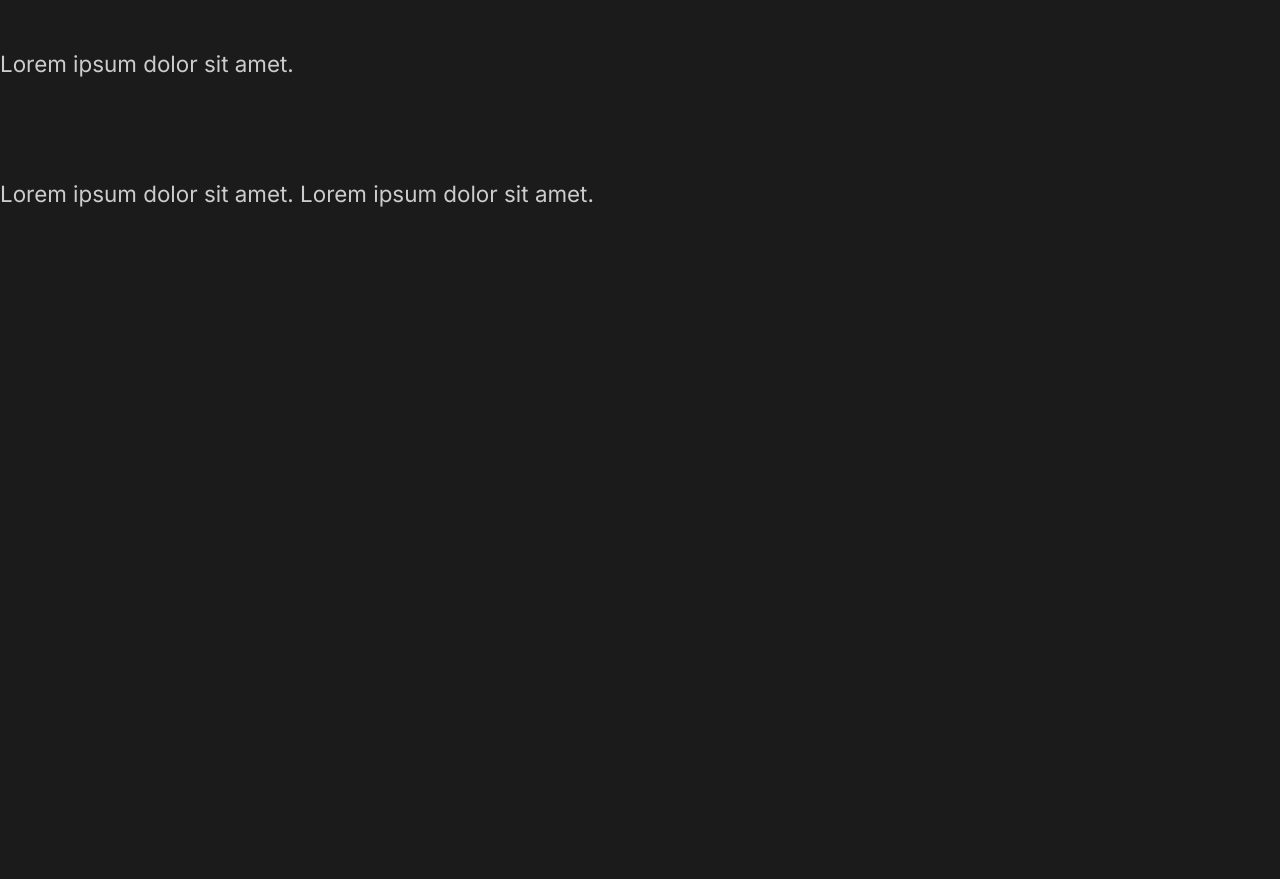
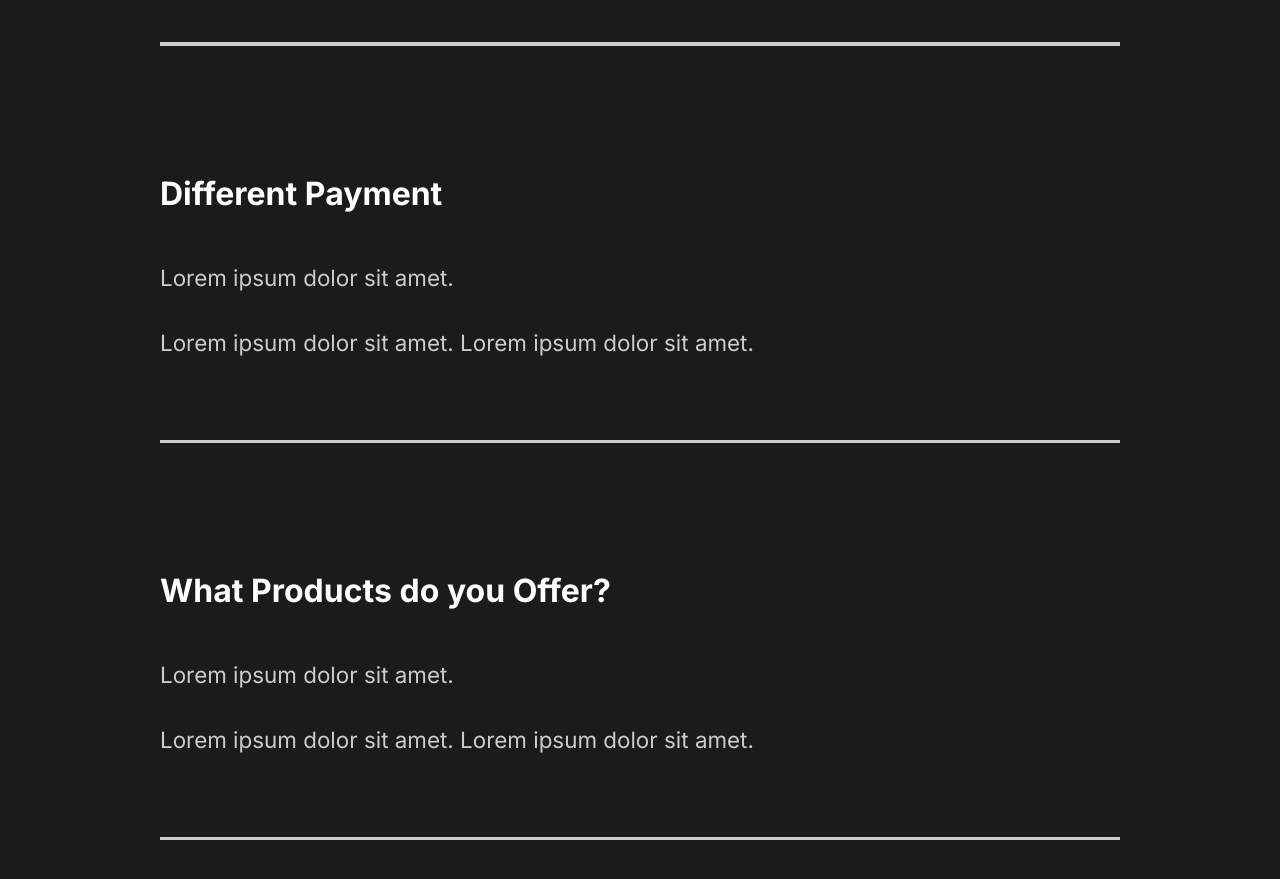
Before and after one commit to Mikus215/exercise, a React (Create React App) app: page / in a window 1280 px wide. Shown: the part 3006-3885 px from the top of the page. Before the commit the page ends 3265 px from the top, so only its background shows below. Built offline with nearby package versions, Linux system fonts and the light colour scheme.

Commit message:
Add more styles

```diff
--- a/src/components/FaqSection.js
+++ b/src/components/FaqSection.js
@@ -1,8 +1,10 @@
 import React from 'react';
+import styled from 'styled-components';
+import {About} from '../styles';
 
 const FaqSection = () => {
     return (
-            <div className="faq">
+            <Faq>
                 <h2>Any Question <span>FAQ</span></h2>
                 <div className="question">
                     <h4>How Do I Start?</h4>
@@ -10,6 +12,7 @@
                         <p>Lorem ipsum dolor sit amet.</p>
                         <p>Lorem ipsum dolor sit amet. Lorem ipsum dolor sit amet. </p>
                     </div>
+                    <div className="faq-line"></div>
                 </div>
                 <div className="question">
                     <h4>Daily Schedule</h4>
@@ -17,6 +20,7 @@
                         <p>Lorem ipsum dolor sit amet.</p>
                         <p>Lorem ipsum dolor sit amet. Lorem ipsum dolor sit amet. </p>
                     </div>
+                    <div className="faq-line"></div>
                 </div>
                 <div className="question">
                     <h4>Different Payment</h4>
@@ -24,6 +28,7 @@
                         <p>Lorem ipsum dolor sit amet.</p>
                         <p>Lorem ipsum dolor sit amet. Lorem ipsum dolor sit amet. </p>
                     </div>
+                    <div className="faq-line"></div>
                 </div>
                 <div className="question">
                     <h4>What Products do you Offer?</h4>
@@ -31,9 +36,37 @@
                         <p>Lorem ipsum dolor sit amet.</p>
                         <p>Lorem ipsum dolor sit amet. Lorem ipsum dolor sit amet. </p>
                     </div>
+                    <div className="faq-line"></div>
                 </div>
-            </div>
+            </Faq>
         );
 }
 
+const Faq = styled(About)`
+display: block;
+span{
+    display: block;
+}
+h2{
+    padding-bottom: 2rem;
+    font-weight: lighter;
+}
+.faq-line{
+    background: #cccccc;
+    height: 0.2rem;
+    margin: 2rem 0rem;
+    width: 100%;
+}
+.question{
+    padding: 3rem 0rem;
+    cursor: pointer;
+}
+.answer{
+    padding: 2rem 0rem;
+    p{
+        padding: 1rem 0rem;
+    }
+}
+`;
+
 export default FaqSection;
--- a/src/components/GlobalStyle.js
+++ b/src/components/GlobalStyle.js
@@ -35,6 +35,7 @@
 }
 h4{
     font-weight: bold;
+    font-size: 2rem;
 }
 a{
     font-size: 1.1rem;
```
